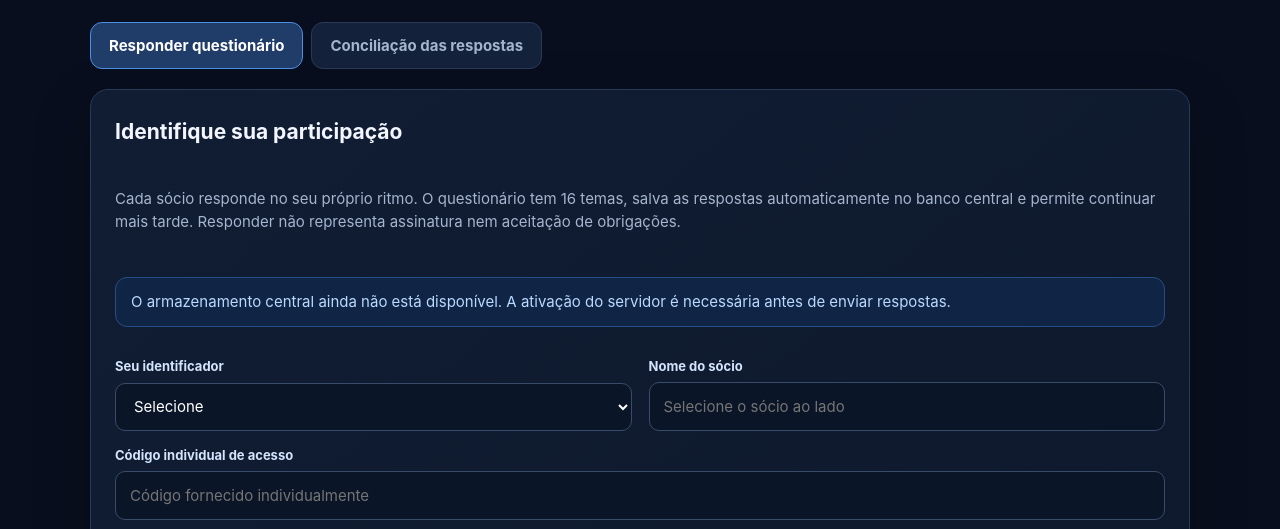
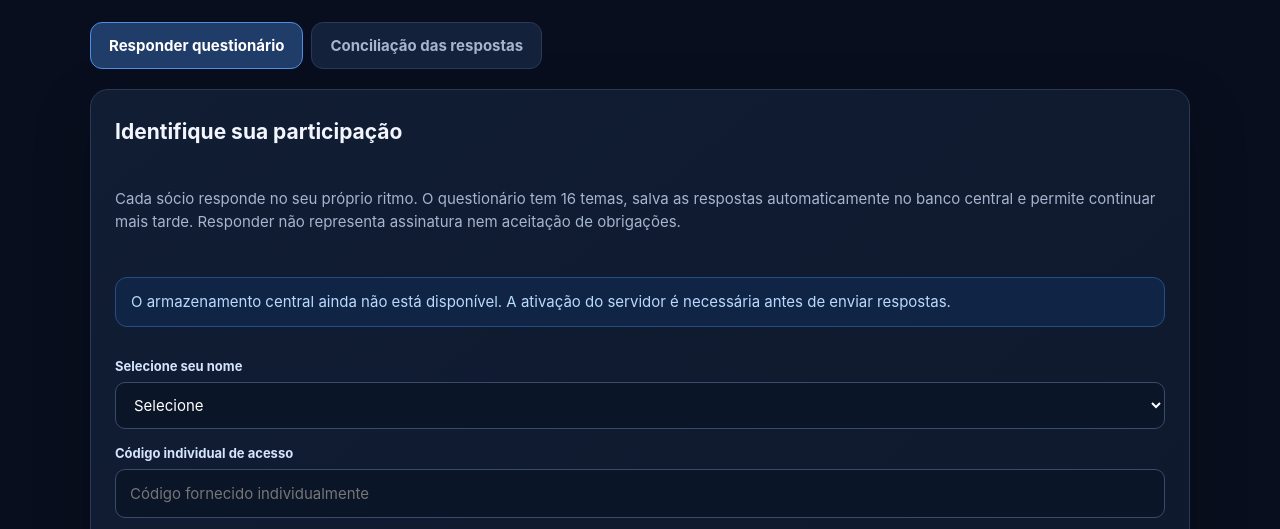
Before and after one commit to richardfinardi/auvriun, a plain HTML site: page socios/index.html in a window 1280 px wide. Shown: the part 269-798 px from the top of the page. Drawn offline with Linux system fonts and the light colour scheme; no server answers.

Commit message:
fix(socios): remover campo redundante de nome

```diff
--- a/socios/index.html
+++ b/socios/index.html
@@ -29,8 +29,7 @@ main{padding:32px 0 80px}.eyebrow{font-size:11px;color:#8fbcff;font-weight:750;l
 <div id="welcome" class="panel stack">
 <h2>Identifique sua participação</h2><p class="muted">Cada sócio responde no seu próprio ritmo. O questionário tem 16 temas, salva as respostas automaticamente no banco central e permite continuar mais tarde. Responder não representa assinatura nem aceitação de obrigações.</p>
 <div id="modeNotice" class="info">Verificando o armazenamento central...</div>
-<div class="grid"><div class="field"><label for="partner">Seu identificador</label><select id="partner"><option value="">Selecione</option><option value="1">Adivelto</option><option value="2">Julio</option><option value="3">Richard</option></select></div>
-<div class="field"><label for="partnerName">Nome do sócio</label><input id="partnerName" type="text" readonly placeholder="Selecione o sócio ao lado"></div></div>
+<div class="field"><label for="partner">Selecione seu nome</label><select id="partner"><option value="">Selecione</option><option value="1">Adivelto</option><option value="2">Julio</option><option value="3">Richard</option></select></div>
 <div id="onlineAuth" class="field"><label for="partnerCode">Código individual de acesso</label><input id="partnerCode" type="password" autocomplete="off" placeholder="Código fornecido individualmente"></div>
 <div class="row"><button id="start" class="btn" disabled>Iniciar ou continuar</button></div><div id="welcomeMsg" class="statusline" role="status"></div>
 </div>
```
